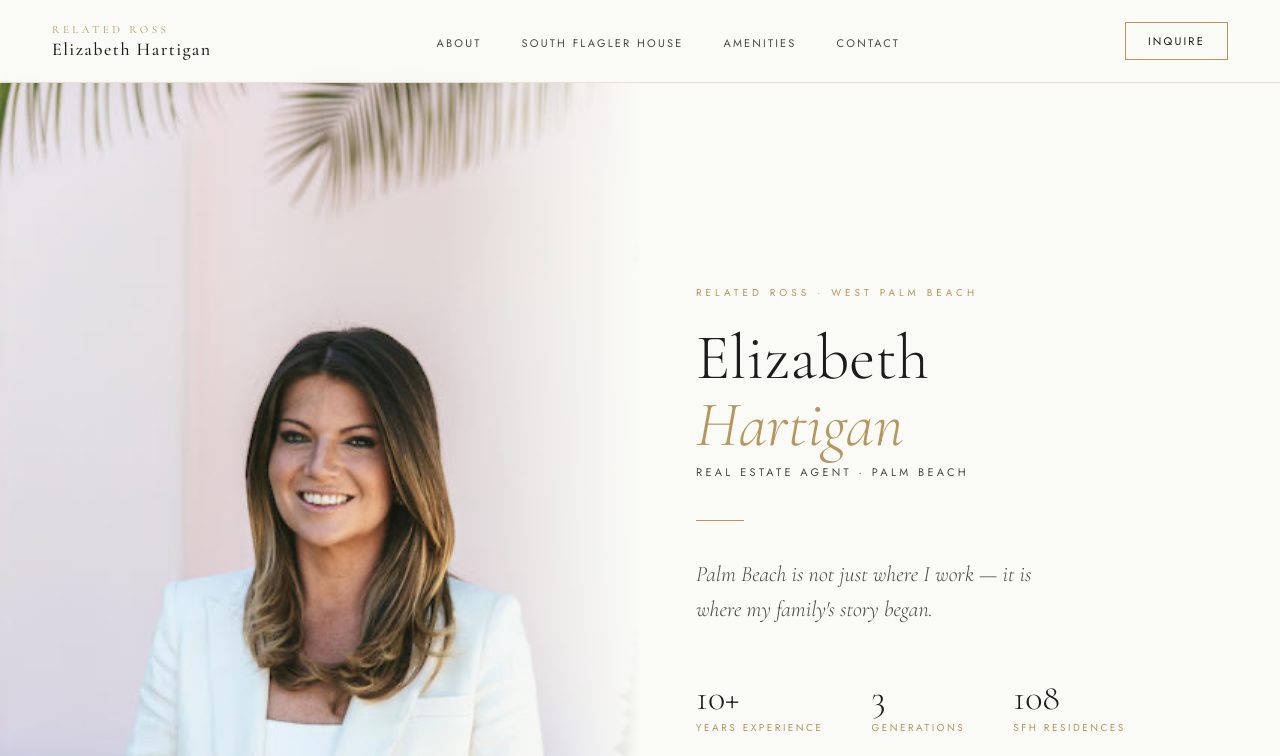
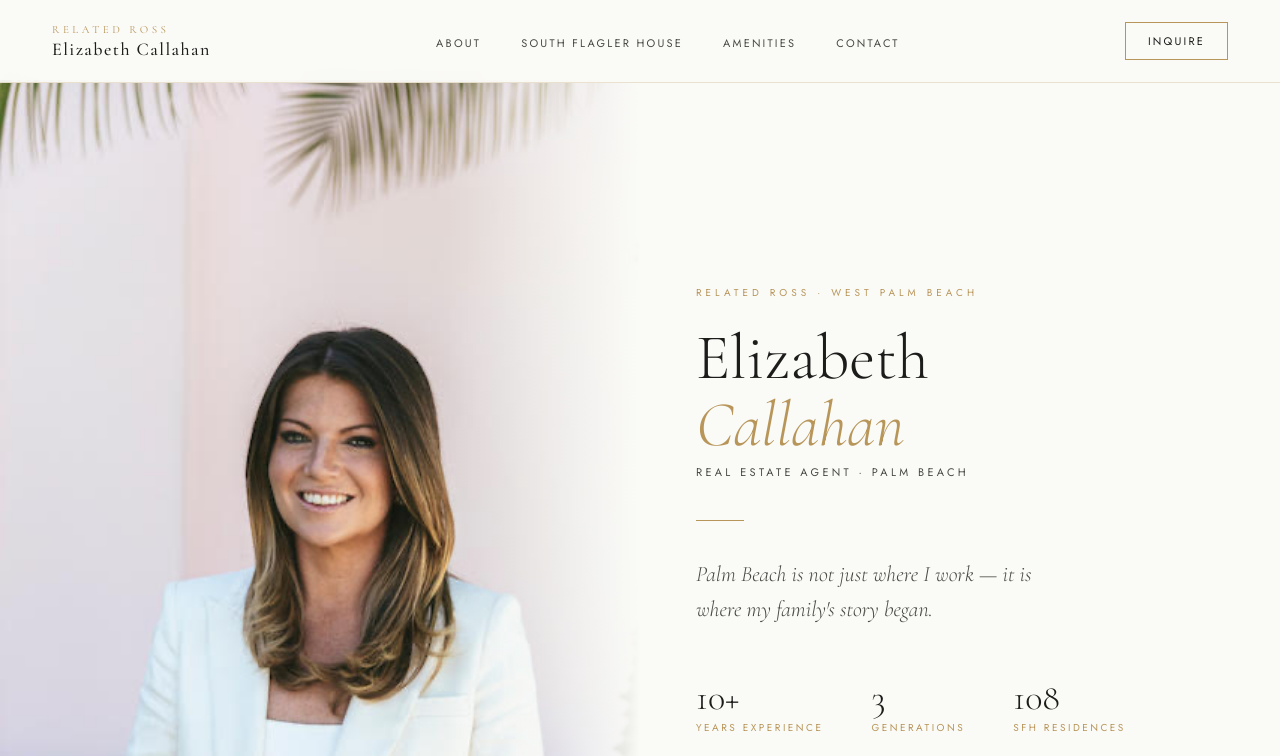
Before and after one commit to maxskalatsky/skalatsky-web, a plain HTML site: page demo/index_backup_related_ross_elizabeth_callahan.html in a window 1280 px wide. Shown: the top 756 px of the page. Drawn offline with nearby package versions, Linux system fonts and the light colour scheme.

Commit message:
Update and rename index_backup_related_ross_elizabeth_hartigan.html to index_backup_related_ross_elizabeth_callahan.html

```diff
--- a/demo/index_backup_related_ross_elizabeth_hartigan.html
+++ b/demo/index_backup_related_ross_elizabeth_callahan.html
@@ -3,17 +3,17 @@
 <head>
   <meta charset="UTF-8" />
   <meta name="viewport" content="width=device-width, initial-scale=1.0" />
-  <title>Elizabeth Hartigan | Related Ross | South Flagler House</title>
-  <meta name="description" content="Elizabeth Hartigan is a luxury real estate agent with Related Ross in Palm Beach, Florida, specializing in South Flagler House — the landmark waterfront residence by Robert A.M. Stern Architects." />
-  <meta name="keywords" content="Elizabeth Hartigan, Related Ross, South Flagler House, Palm Beach real estate, West Palm Beach luxury condos, Robert A.M. Stern, Pembrooke Ives, waterfront residences" />
-  <meta name="author" content="Elizabeth Hartigan" />
-  <meta property="og:title" content="Elizabeth Hartigan | Related Ross | South Flagler House" />
-  <meta property="og:description" content="Elizabeth Hartigan is a luxury real estate agent with Related Ross, specializing in South Flagler House — 108 waterfront residences at 1355 South Flagler Drive, West Palm Beach." />
+  <title>Elizabeth Callahan | Related Ross | South Flagler House</title>
+  <meta name="description" content="Elizabeth Callahan is a luxury real estate agent with Related Ross in Palm Beach, Florida, specializing in South Flagler House — the landmark waterfront residence by Robert A.M. Stern Architects." />
+  <meta name="keywords" content="Elizabeth Callahan, Related Ross, South Flagler House, Palm Beach real estate, West Palm Beach luxury condos, Robert A.M. Stern, Pembrooke Ives, waterfront residences" />
+  <meta name="author" content="Elizabeth Callahan" />
+  <meta property="og:title" content="Elizabeth Callahan | Related Ross | South Flagler House" />
+  <meta property="og:description" content="Elizabeth Callahan is a luxury real estate agent with Related Ross, specializing in South Flagler House — 108 waterfront residences at 1355 South Flagler Drive, West Palm Beach." />
   <meta property="og:image" content="https://raw.githubusercontent.com/maxskalatsky/skalatsky-web/main/demo/Demo%20Images/Elizabeth%20Harigan%20-%20Headshot%201.jpeg" />
   <meta property="og:type" content="website" />
   <meta name="twitter:card" content="summary_large_image" />
-  <meta name="twitter:title" content="Elizabeth Hartigan | Related Ross | South Flagler House" />
-  <meta name="twitter:description" content="Elizabeth Hartigan is a luxury real estate agent with Related Ross, specializing in South Flagler House — 108 waterfront residences in West Palm Beach." />
+  <meta name="twitter:title" content="Elizabeth Callahan | Related Ross | South Flagler House" />
+  <meta name="twitter:description" content="Elizabeth Callahan is a luxury real estate agent with Related Ross, specializing in South Flagler House — 108 waterfront residences in West Palm Beach." />
   <meta name="twitter:image" content="https://raw.githubusercontent.com/maxskalatsky/skalatsky-web/main/demo/Demo%20Images/Elizabeth%20Harigan%20-%20Headshot%201.jpeg" />
   <link rel="preconnect" href="https://fonts.googleapis.com" />
   <link rel="preconnect" href="https://fonts.gstatic.com" crossorigin />
@@ -909,7 +909,7 @@
   <nav>
     <div class="nav-brand">
       <span class="nav-brand-top">Related Ross</span>
-      <span class="nav-brand-name">Elizabeth Hartigan</span>
+      <span class="nav-brand-name">Elizabeth Callahan</span>
     </div>
     <ul class="nav-links">
       <li><a href="#about">About</a></li>
@@ -925,13 +925,13 @@
     <div class="hero-image-side">
       <img
         src="https://raw.githubusercontent.com/maxskalatsky/skalatsky-web/main/demo/Demo%20Images/Elizabeth%20Harigan%20-%20Headshot%201.jpeg"
-        alt="Elizabeth Hartigan"
+        alt="Elizabeth Callahan"
       />
       <div class="hero-image-overlay"></div>
     </div>
     <div class="hero-content">
       <p class="hero-eyebrow">Related Ross · West Palm Beach</p>
-      <h1 class="hero-name">Elizabeth<br /><em>Hartigan</em></h1>
+      <h1 class="hero-name">Elizabeth<br /><em>Callahan</em></h1>
       <p class="hero-title">Real Estate Agent · Palm Beach</p>
       <div class="hero-divider"></div>
       <p class="hero-tagline">Palm Beach is not just where I work — it is where my family's story began.</p>
@@ -1135,11 +1135,11 @@
       <div class="bio-image-frame">
         <img
           src="https://raw.githubusercontent.com/maxskalatsky/skalatsky-web/main/demo/Demo%20Images/Elizabeth%20Harigan%20-%20Headshot.jpeg"
-          alt="Elizabeth Hartigan"
+          alt="Elizabeth Callahan"
         />
       </div>
       <div class="bio-image-caption">
-        <span class="name">Elizabeth Hartigan</span>
+        <span class="name">Elizabeth Callahan</span>
         <span class="role">Real Estate Agent · Related Ross</span>
       </div>
     </div>
@@ -1148,7 +1148,7 @@
       <p class="section-eyebrow reveal">About Elizabeth</p>
       <h2 class="bio-headline reveal">A life rooted in<br /><em>Palm Beach.</em></h2>
 
-      <p class="bio-text reveal">Elizabeth Hartigan brings over a decade of experience in home design and styling to every client relationship. Though she has recently returned to Palm Beach, the city has been woven into the fabric of her life from the very beginning. Her family has been an integral part of Palm Beach since the 1950s — her grandparents were the first couple to pass the Florida Bar Exam, and her grandmother was among the first female attorneys in the state. Beloved in the North End of the Island, they built a legacy that Elizabeth carries forward with pride.</p>
+      <p class="bio-text reveal">Elizabeth Callahan brings over a decade of experience in home design and styling to every client relationship. Though she has recently returned to Palm Beach, the city has been woven into the fabric of her life from the very beginning. Her family has been an integral part of Palm Beach since the 1950s — her grandparents were the first couple to pass the Florida Bar Exam, and her grandmother was among the first female attorneys in the state. Beloved in the North End of the Island, they built a legacy that Elizabeth carries forward with pride.</p>
 
       <p class="bio-text reveal">Growing up in New Hampshire, Elizabeth was one of the top tennis players in the state during her teen years, a passion she continues to pursue today. She attended the University of Montana on a Leadership, Achievement, and Service Scholarship — drawn west by her love of the outdoors. She then spent five years in Los Angeles, where she earned a degree in Interior Design from the Interior Designers Institute in Newport Beach, and also pursued acting, achieving union status as a member of SAG-AFTRA.</p>
 
@@ -1233,7 +1233,7 @@
 
   <!-- FOOTER -->
   <footer>
-    <span class="footer-brand">Elizabeth Hartigan · Related Ross</span>
+    <span class="footer-brand">Elizabeth Callahan · Related Ross</span>
     <span class="footer-center">1355 South Flagler Drive · West Palm Beach, FL 33401</span>
     <span class="footer-credit">Site by <a href="https://skalatsky.com/index.html">Skalatsky & Associates</a></span>
   </footer>
```
